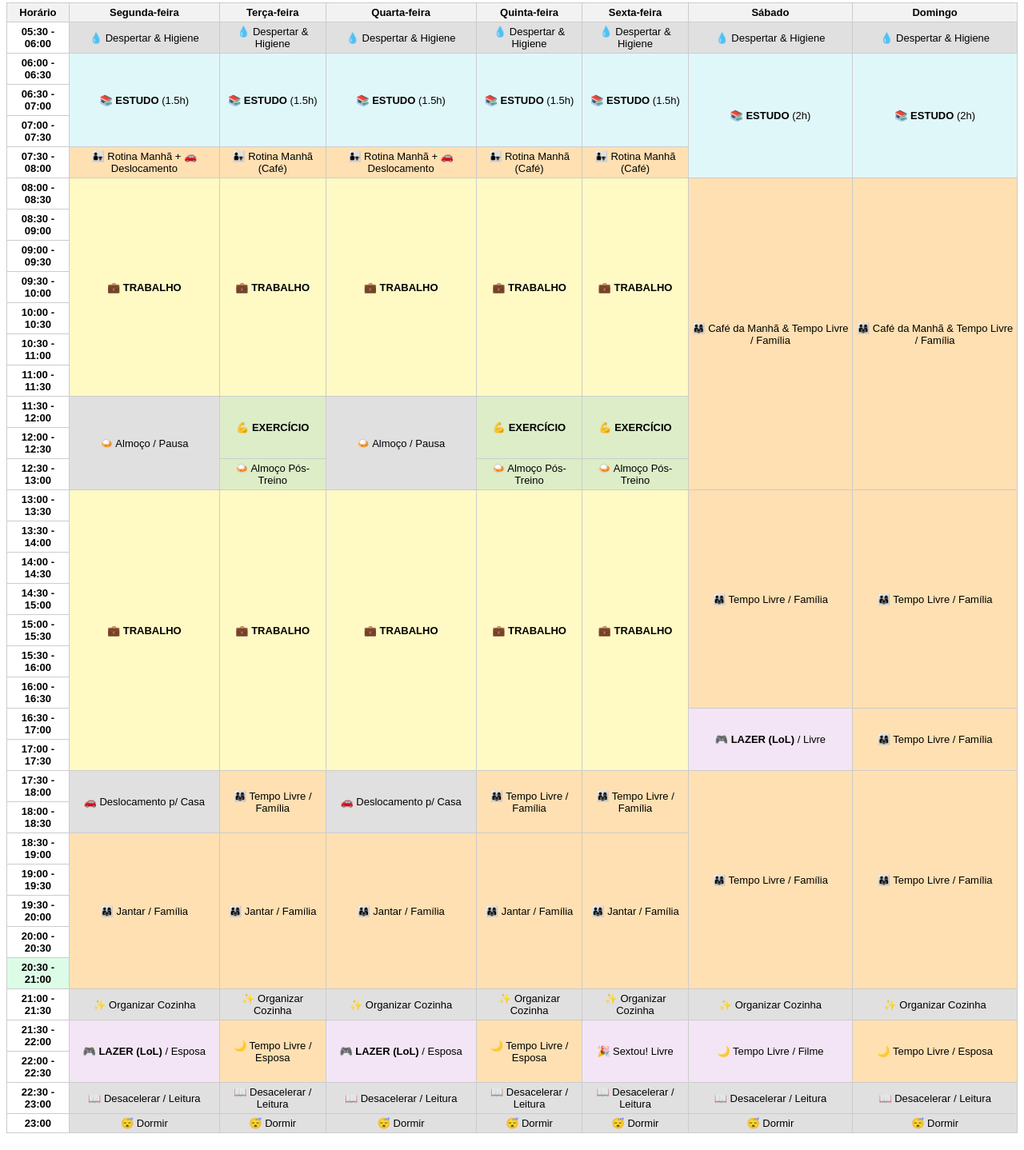
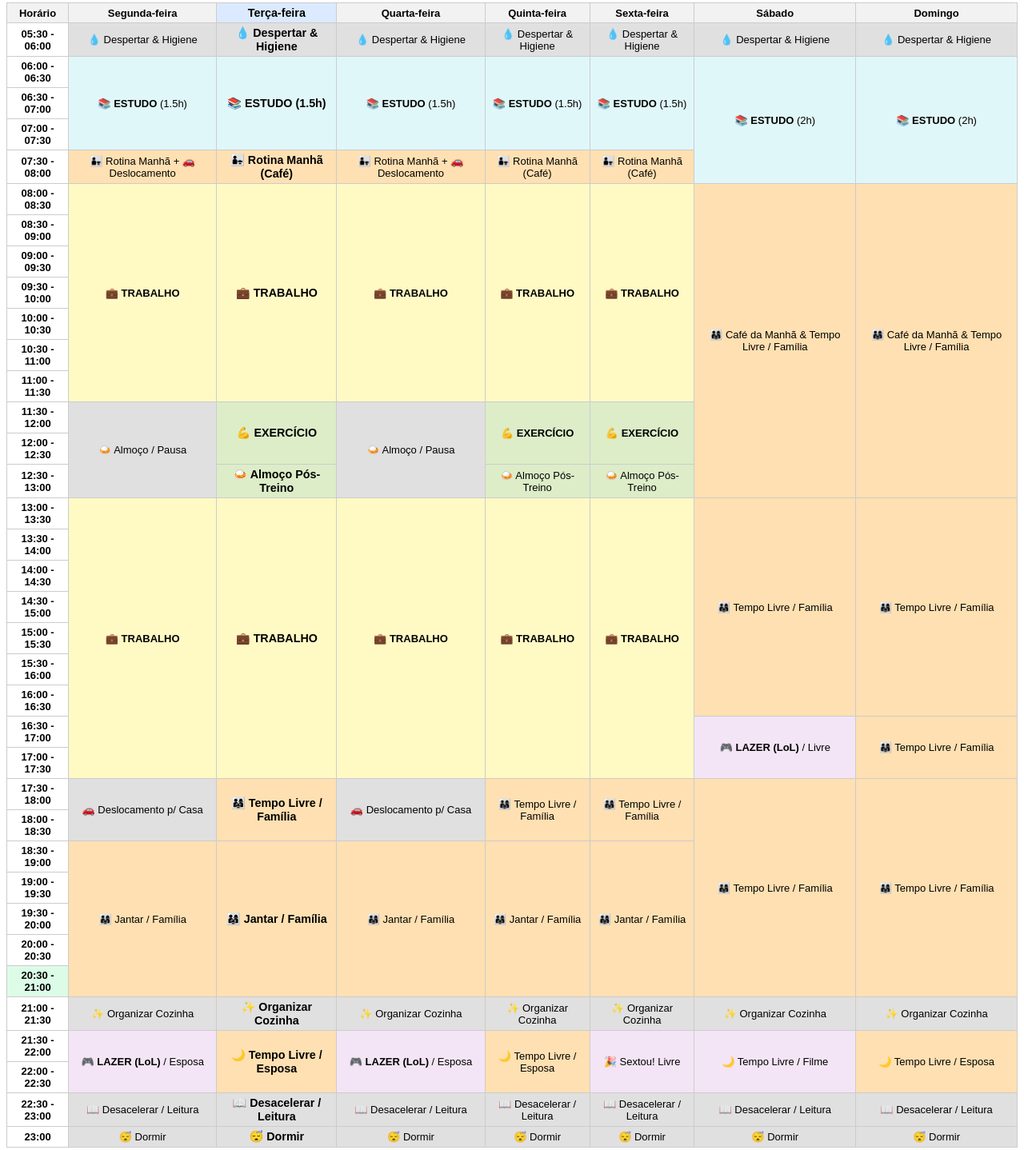
Before and after one commit to dboc/daniel, a plain HTML site: page rotina.html in a window 1280 px wide. Shown: the part 80-1518 px from the top of the page at 80% size. Drawn offline with Linux system fonts and the light colour scheme.

Commit message:
versao final

```diff
--- a/rotina.html
+++ b/rotina.html
@@ -21,7 +21,7 @@
       padding: 4px;
       text-align: center;
       vertical-align: middle;
-      transition: background-color 0.3s;
+      transition: background-color 0.3s, font-size 0.3s;
     }
 
     th {
@@ -79,208 +79,208 @@
 
   <table id="schedule-table">
     <thead>
-      <tr>
-        <th>Horário</th>
-        <th>Segunda-feira</th>
-        <th>Terça-feira</th>
-        <th>Quarta-feira</th>
-        <th>Quinta-feira</th>
-        <th>Sexta-feira</th>
-        <th>Sábado</th>
-        <th>Domingo</th>
+      <tr id="row-header">
+        <th id="cell-header-0">Horário</th>
+        <th id="cell-header-1">Segunda-feira</th>
+        <th id="cell-header-2">Terça-feira</th>
+        <th id="cell-header-3">Quarta-feira</th>
+        <th id="cell-header-4">Quinta-feira</th>
+        <th id="cell-header-5">Sexta-feira</th>
+        <th id="cell-header-6">Sábado</th>
+        <th id="cell-header-7">Domingo</th>
       </tr>
     </thead>
-    <tbody>
-      <tr>
-        <td><b>05:30 - 06:00</b></td>
-        <td class="personal">💧 Despertar & Higiene</td>
-        <td class="personal">💧 Despertar & Higiene</td>
-        <td class="personal">💧 Despertar & Higiene</td>
-        <td class="personal">💧 Despertar & Higiene</td>
-        <td class="personal">💧 Despertar & Higiene</td>
-        <td class="personal">💧 Despertar & Higiene</td>
-        <td class="personal">💧 Despertar & Higiene</td>
+    <tbody id="schedule-tbody">
+      <tr id="row-0">
+        <td id="cell-0-0"><b>05:30 - 06:00</b></td>
+        <td id="cell-0-1" class="personal">💧 Despertar & Higiene</td>
+        <td id="cell-0-2" class="personal">💧 Despertar & Higiene</td>
+        <td id="cell-0-3" class="personal">💧 Despertar & Higiene</td>
+        <td id="cell-0-4" class="personal">💧 Despertar & Higiene</td>
+        <td id="cell-0-5" class="personal">💧 Despertar & Higiene</td>
+        <td id="cell-0-6" class="personal">💧 Despertar & Higiene</td>
+        <td id="cell-0-7" class="personal">💧 Despertar & Higiene</td>
       </tr>
-      <tr>
-        <td><b>06:00 - 06:30</b></td>
-        <td rowspan="3" class="study">📚 <b>ESTUDO</b> (1.5h)</td>
-        <td rowspan="3" class="study">📚 <b>ESTUDO</b> (1.5h)</td>
-        <td rowspan="3" class="study">📚 <b>ESTUDO</b> (1.5h)</td>
-        <td rowspan="3" class="study">📚 <b>ESTUDO</b> (1.5h)</td>
-        <td rowspan="3" class="study">📚 <b>ESTUDO</b> (1.5h)</td>
-        <td rowspan="4" class="study">📚 <b>ESTUDO</b> (2h)</td>
-        <td rowspan="4" class="study">📚 <b>ESTUDO</b> (2h)</td>
+      <tr id="row-1">
+        <td id="cell-1-0"><b>06:00 - 06:30</b></td>
+        <td id="cell-1-1" rowspan="3" class="study">📚 <b>ESTUDO</b> (1.5h)</td>
+        <td id="cell-1-2" rowspan="3" class="study">📚 <b>ESTUDO</b> (1.5h)</td>
+        <td id="cell-1-3" rowspan="3" class="study">📚 <b>ESTUDO</b> (1.5h)</td>
+        <td id="cell-1-4" rowspan="3" class="study">📚 <b>ESTUDO</b> (1.5h)</td>
+        <td id="cell-1-5" rowspan="3" class="study">📚 <b>ESTUDO</b> (1.5h)</td>
+        <td id="cell-1-6" rowspan="4" class="study">📚 <b>ESTUDO</b> (2h)</td>
+        <td id="cell-1-7" rowspan="4" class="study">📚 <b>ESTUDO</b> (2h)</td>
       </tr>
-      <tr>
-        <td><b>06:30 - 07:00</b></td>
+      <tr id="row-2">
+        <td id="cell-2-0"><b>06:30 - 07:00</b></td>
       </tr>
-      <tr>
-        <td><b>07:00 - 07:30</b></td>
+      <tr id="row-3">
+        <td id="cell-3-0"><b>07:00 - 07:30</b></td>
       </tr>
-      <tr>
-        <td><b>07:30 - 08:00</b></td>
-        <td class="family">👨‍👧 Rotina Manhã + 🚗 Deslocamento</td>
-        <td class="family">👨‍👧 Rotina Manhã (Café)</td>
-        <td class="family">👨‍👧 Rotina Manhã + 🚗 Deslocamento</td>
-        <td class="family">👨‍👧 Rotina Manhã (Café)</td>
-        <td class="family">👨‍👧 Rotina Manhã (Café)</td>
+      <tr id="row-4">
+        <td id="cell-4-0"><b>07:30 - 08:00</b></td>
+        <td id="cell-4-1" class="family">👨‍👧 Rotina Manhã + 🚗 Deslocamento</td>
+        <td id="cell-4-2" class="family">👨‍👧 Rotina Manhã (Café)</td>
+        <td id="cell-4-3" class="family">👨‍👧 Rotina Manhã + 🚗 Deslocamento</td>
+        <td id="cell-4-4" class="family">👨‍👧 Rotina Manhã (Café)</td>
+        <td id="cell-4-5" class="family">👨‍👧 Rotina Manhã (Café)</td>
       </tr>
-      <tr>
-        <td><b>08:00 - 08:30</b></td>
-        <td rowspan="7" class="work">💼 <b>TRABALHO</b></td>
-        <td rowspan="7" class="work">💼 <b>TRABALHO</b></td>
-        <td rowspan="7" class="work">💼 <b>TRABALHO</b></td>
-        <td rowspan="7" class="work">💼 <b>TRABALHO</b></td>
-        <td rowspan="7" class="work">💼 <b>TRABALHO</b></td>
-        <td rowspan="10" class="family">👨‍👩‍👧 Café da Manhã & Tempo Livre / Família</td>
-        <td rowspan="10" class="family">👨‍👩‍👧 Café da Manhã & Tempo Livre / Família</td>
+      <tr id="row-5">
+        <td id="cell-5-0"><b>08:00 - 08:30</b></td>
+        <td id="cell-5-1" rowspan="7" class="work">💼 <b>TRABALHO</b></td>
+        <td id="cell-5-2" rowspan="7" class="work">💼 <b>TRABALHO</b></td>
+        <td id="cell-5-3" rowspan="7" class="work">💼 <b>TRABALHO</b></td>
+        <td id="cell-5-4" rowspan="7" class="work">💼 <b>TRABALHO</b></td>
+        <td id="cell-5-5" rowspan="7" class="work">💼 <b>TRABALHO</b></td>
+        <td id="cell-5-6" rowspan="10" class="family">👨‍👩‍👧 Café da Manhã & Tempo Livre / Família</td>
+        <td id="cell-5-7" rowspan="10" class="family">👨‍👩‍👧 Café da Manhã & Tempo Livre / Família</td>
       </tr>
-      <tr>
-        <td><b>08:30 - 09:00</b></td>
+      <tr id="row-6">
+        <td id="cell-6-0"><b>08:30 - 09:00</b></td>
       </tr>
-      <tr>
-        <td><b>09:00 - 09:30</b></td>
+      <tr id="row-7">
+        <td id="cell-7-0"><b>09:00 - 09:30</b></td>
       </tr>
-      <tr>
-        <td><b>09:30 - 10:00</b></td>
+      <tr id="row-8">
+        <td id="cell-8-0"><b>09:30 - 10:00</b></td>
       </tr>
-      <tr>
-        <td><b>10:00 - 10:30</b></td>
+      <tr id="row-9">
+        <td id="cell-9-0"><b>10:00 - 10:30</b></td>
       </tr>
-      <tr>
-        <td><b>10:30 - 11:00</b></td>
+      <tr id="row-10">
+        <td id="cell-10-0"><b>10:30 - 11:00</b></td>
       </tr>
-      <tr>
-        <td><b>11:00 - 11:30</b></td>
+      <tr id="row-11">
+        <td id="cell-11-0"><b>11:00 - 11:30</b></td>
       </tr>
-      <tr>
-        <td><b>11:30 - 12:00</b></td>
-        <td rowspan="3" class="personal">🍛 Almoço / Pausa</td>
-        <td rowspan="2" class="exercise">💪 <b>EXERCÍCIO</b></td>
-        <td rowspan="3" class="personal">🍛 Almoço / Pausa</td>
-        <td rowspan="2" class="exercise">💪 <b>EXERCÍCIO</b></td>
-        <td rowspan="2" class="exercise">💪 <b>EXERCÍCIO</b></td>
+      <tr id="row-12">
+        <td id="cell-12-0"><b>11:30 - 12:00</b></td>
+        <td id="cell-12-1" rowspan="3" class="personal">🍛 Almoço / Pausa</td>
+        <td id="cell-12-2" rowspan="2" class="exercise">💪 <b>EXERCÍCIO</b></td>
+        <td id="cell-12-3" rowspan="3" class="personal">🍛 Almoço / Pausa</td>
+        <td id="cell-12-4" rowspan="2" class="exercise">💪 <b>EXERCÍCIO</b></td>
+        <td id="cell-12-5" rowspan="2" class="exercise">💪 <b>EXERCÍCIO</b></td>
       </tr>
-      <tr>
-        <td><b>12:00 - 12:30</b></td>
+      <tr id="row-13">
+        <td id="cell-13-0"><b>12:00 - 12:30</b></td>
       </tr>
-      <tr>
-        <td><b>12:30 - 13:00</b></td>
-        <td class="exercise">🍛 Almoço Pós-Treino</td>
-        <td class="exercise">🍛 Almoço Pós-Treino</td>
-        <td class="exercise">🍛 Almoço Pós-Treino</td>
+      <tr id="row-14">
+        <td id="cell-14-0"><b>12:30 - 13:00</b></td>
+        <td id="cell-14-2" class="exercise">🍛 Almoço Pós-Treino</td>
+        <td id="cell-14-4" class="exercise">🍛 Almoço Pós-Treino</td>
+        <td id="cell-14-5" class="exercise">🍛 Almoço Pós-Treino</td>
       </tr>
-      <tr>
-        <td><b>13:00 - 13:30</b></td>
-        <td rowspan="9" class="work">💼 <b>TRABALHO</b></td>
-        <td rowspan="9" class="work">💼 <b>TRABALHO</b></td>
-        <td rowspan="9" class="work">💼 <b>TRABALHO</b></td>
-        <td rowspan="9" class="work">💼 <b>TRABALHO</b></td>
-        <td rowspan="9" class="work">💼 <b>TRABALHO</b></td>
-        <td rowspan="7" class="family">👨‍👩‍👧 Tempo Livre / Família</td>
-        <td rowspan="7" class="family">👨‍👩‍👧 Tempo Livre / Família</td>
+      <tr id="row-15">
+        <td id="cell-15-0"><b>13:00 - 13:30</b></td>
+        <td id="cell-15-1" rowspan="9" class="work">💼 <b>TRABALHO</b></td>
+        <td id="cell-15-2" rowspan="9" class="work">💼 <b>TRABALHO</b></td>
+        <td id="cell-15-3" rowspan="9" class="work">💼 <b>TRABALHO</b></td>
+        <td id="cell-15-4" rowspan="9" class="work">💼 <b>TRABALHO</b></td>
+        <td id="cell-15-5" rowspan="9" class="work">💼 <b>TRABALHO</b></td>
+        <td id="cell-15-6" rowspan="7" class="family">👨‍👩‍👧 Tempo Livre / Família</td>
+        <td id="cell-15-7" rowspan="7" class="family">👨‍👩‍👧 Tempo Livre / Família</td>
       </tr>
-      <tr>
-        <td><b>13:30 - 14:00</b></td>
+      <tr id="row-16">
+        <td id="cell-16-0"><b>13:30 - 14:00</b></td>
       </tr>
-      <tr>
-        <td><b>14:00 - 14:30</b></td>
+      <tr id="row-17">
+        <td id="cell-17-0"><b>14:00 - 14:30</b></td>
       </tr>
-      <tr>
-        <td><b>14:30 - 15:00</b></td>
+      <tr id="row-18">
+        <td id="cell-18-0"><b>14:30 - 15:00</b></td>
       </tr>
-      <tr>
-        <td><b>15:00 - 15:30</b></td>
+      <tr id="row-19">
+        <td id="cell-19-0"><b>15:00 - 15:30</b></td>
       </tr>
-      <tr>
-        <td><b>15:30 - 16:00</b></td>
+      <tr id="row-20">
+        <td id="cell-20-0"><b>15:30 - 16:00</b></td>
       </tr>
-      <tr>
-        <td><b>16:00 - 16:30</b></td>
+      <tr id="row-21">
+        <td id="cell-21-0"><b>16:00 - 16:30</b></td>
       </tr>
-      <tr>
-        <td><b>16:30 - 17:00</b></td>
-        <td rowspan="2" class="leisure">🎮 <b>LAZER (LoL)</b> / Livre</td>
-        <td rowspan="2" class="family">👨‍👩‍👧 Tempo Livre / Família</td>
+      <tr id="row-22">
+        <td id="cell-22-0"><b>16:30 - 17:00</b></td>
+        <td id="cell-22-6" rowspan="2" class="leisure">🎮 <b>LAZER (LoL)</b> / Livre</td>
+        <td id="cell-22-7" rowspan="2" class="family">👨‍👩‍👧 Tempo Livre / Família</td>
       </tr>
-      <tr>
-        <td><b>17:00 - 17:30</b></td>
+      <tr id="row-23">
+        <td id="cell-23-0"><b>17:00 - 17:30</b></td>
       </tr>
-      <tr>
-        <td><b>17:30 - 18:00</b></td>
-        <td rowspan="2" class="personal">🚗 Deslocamento p/ Casa</td>
-        <td rowspan="2" class="family">👨‍👩‍👧 Tempo Livre / Família</td>
-        <td rowspan="2" class="personal">🚗 Deslocamento p/ Casa</td>
-        <td rowspan="2" class="family">👨‍👩‍👧 Tempo Livre / Família</td>
-        <td rowspan="2" class="family">👨‍👩‍👧 Tempo Livre / Família</td>
-        <td rowspan="7" class="family">👨‍👩‍👧 Tempo Livre / Família</td>
-        <td rowspan="7" class="family">👨‍👩‍👧 Tempo Livre / Família</td>
+      <tr id="row-24">
+        <td id="cell-24-0"><b>17:30 - 18:00</b></td>
+        <td id="cell-24-1" rowspan="2" class="personal">🚗 Deslocamento p/ Casa</td>
+        <td id="cell-24-2" rowspan="2" class="family">👨‍👩‍👧 Tempo Livre / Família</td>
+        <td id="cell-24-3" rowspan="2" class="personal">🚗 Deslocamento p/ Casa</td>
+        <td id="cell-24-4" rowspan="2" class="family">👨‍👩‍👧 Tempo Livre / Família</td>
+        <td id="cell-24-5" rowspan="2" class="family">👨‍👩‍👧 Tempo Livre / Família</td>
+        <td id="cell-24-6" rowspan="7" class="family">👨‍👩‍👧 Tempo Livre / Família</td>
+        <td id="cell-24-7" rowspan="7" class="family">👨‍👩‍👧 Tempo Livre / Família</td>
       </tr>
-      <tr>
-        <td><b>18:00 - 18:30</b></td>
+      <tr id="row-25">
+        <td id="cell-25-0"><b>18:00 - 18:30</b></td>
       </tr>
-      <tr>
-        <td><b>18:30 - 19:00</b></td>
-        <td rowspan="5" class="family">👨‍👩‍👧 Jantar / Família</td>
-        <td rowspan="5" class="family">👨‍👩‍👧 Jantar / Família</td>
-        <td rowspan="5" class="family">👨‍👩‍👧 Jantar / Família</td>
-        <td rowspan="5" class="family">👨‍👩‍👧 Jantar / Família</td>
-        <td rowspan="5" class="family">👨‍👩‍👧 Jantar / Família</td>
+      <tr id="row-26">
+        <td id="cell-26-0"><b>18:30 - 19:00</b></td>
+        <td id="cell-26-1" rowspan="5" class="family">👨‍👩‍👧 Jantar / Família</td>
+        <td id="cell-26-2" rowspan="5" class="family">👨‍👩‍👧 Jantar / Família</td>
+        <td id="cell-26-3" rowspan="5" class="family">👨‍👩‍👧 Jantar / Família</td>
+        <td id="cell-26-4" rowspan="5" class="family">👨‍👩‍👧 Jantar / Família</td>
+        <td id="cell-26-5" rowspan="5" class="family">👨‍👩‍👧 Jantar / Família</td>
       </tr>
-      <tr>
-        <td><b>19:00 - 19:30</b></td>
+      <tr id="row-27">
+        <td id="cell-27-0"><b>19:00 - 19:30</b></td>
       </tr>
-      <tr>
-        <td><b>19:30 - 20:00</b></td>
+      <tr id="row-28">
+        <td id="cell-28-0"><b>19:30 - 20:00</b></td>
       </tr>
-      <tr>
-        <td><b>20:00 - 20:30</b></td>
+      <tr id="row-29">
+        <td id="cell-29-0"><b>20:00 - 20:30</b></td>
       </tr>
-      <tr>
-        <td><b>20:30 - 21:00</b></td>
+      <tr id="row-30">
+        <td id="cell-30-0"><b>20:30 - 21:00</b></td>
       </tr>
-      <tr>
-        <td><b>21:00 - 21:30</b></td>
-        <td class="personal">✨ Organizar Cozinha</td>
-        <td class="personal">✨ Organizar Cozinha</td>
-        <td class="personal">✨ Organizar Cozinha</td>
-        <td class="personal">✨ Organizar Cozinha</td>
-        <td class="personal">✨ Organizar Cozinha</td>
-        <td class="personal">✨ Organizar Cozinha</td>
-        <td class="personal">✨ Organizar Cozinha</td>
+      <tr id="row-31">
+        <td id="cell-31-0"><b>21:00 - 21:30</b></td>
+        <td id="cell-31-1" class="personal">✨ Organizar Cozinha</td>
+        <td id="cell-31-2" class="personal">✨ Organizar Cozinha</td>
+        <td id="cell-31-3" class="personal">✨ Organizar Cozinha</td>
+        <td id="cell-31-4" class="personal">✨ Organizar Cozinha</td>
+        <td id="cell-31-5" class="personal">✨ Organizar Cozinha</td>
+        <td id="cell-31-6" class="personal">✨ Organizar Cozinha</td>
+        <td id="cell-31-7" class="personal">✨ Organizar Cozinha</td>
       </tr>
-      <tr>
-        <td><b>21:30 - 22:00</b></td>
-        <td rowspan="2" class="leisure">🎮 <b>LAZER (LoL)</b> / Esposa</td>
-        <td rowspan="2" class="family">🌙 Tempo Livre / Esposa</td>
-        <td rowspan="2" class="leisure">🎮 <b>LAZER (LoL)</b> / Esposa</td>
-        <td rowspan="2" class="family">🌙 Tempo Livre / Esposa</td>
-        <td rowspan="2" class="leisure">🎉 Sextou! Livre</td>
-        <td rowspan="2" class="leisure">🌙 Tempo Livre / Filme</td>
-        <td rowspan="2" class="family">🌙 Tempo Livre / Esposa</td>
+      <tr id="row-32">
+        <td id="cell-32-0"><b>21:30 - 22:00</b></td>
+        <td id="cell-32-1" rowspan="2" class="leisure">🎮 <b>LAZER (LoL)</b> / Esposa</td>
+        <td id="cell-32-2" rowspan="2" class="family">🌙 Tempo Livre / Esposa</td>
+        <td id="cell-32-3" rowspan="2" class="leisure">🎮 <b>LAZER (LoL)</b> / Esposa</td>
+        <td id="cell-32-4" rowspan="2" class="family">🌙 Tempo Livre / Esposa</td>
+        <td id="cell-32-5" rowspan="2" class="leisure">🎉 Sextou! Livre</td>
+        <td id="cell-32-6" rowspan="2" class="leisure">🌙 Tempo Livre / Filme</td>
+        <td id="cell-32-7" rowspan="2" class="family">🌙 Tempo Livre / Esposa</td>
       </tr>
-      <tr>
-        <td><b>22:00 - 22:30</b></td>
+      <tr id="row-33">
+        <td id="cell-33-0"><b>22:00 - 22:30</b></td>
       </tr>
-      <tr>
-        <td><b>22:30 - 23:00</b></td>
-        <td class="personal">📖 Desacelerar / Leitura</td>
-        <td class="personal">📖 Desacelerar / Leitura</td>
-        <td class="personal">📖 Desacelerar / Leitura</td>
-        <td class="personal">📖 Desacelerar / Leitura</td>
-        <td class="personal">📖 Desacelerar / Leitura</td>
-        <td class="personal">📖 Desacelerar / Leitura</td>
-        <td class="personal">📖 Desacelerar / Leitura</td>
+      <tr id="row-34">
+        <td id="cell-34-0"><b>22:30 - 23:00</b></td>
+        <td id="cell-34-1" class="personal">📖 Desacelerar / Leitura</td>
+        <td id="cell-34-2" class="personal">📖 Desacelerar / Leitura</td>
+        <td id="cell-34-3" class="personal">📖 Desacelerar / Leitura</td>
+        <td id="cell-34-4" class="personal">📖 Desacelerar / Leitura</td>
+        <td id="cell-34-5" class="personal">📖 Desacelerar / Leitura</td>
+        <td id="cell-34-6" class="personal">📖 Desacelerar / Leitura</td>
+        <td id="cell-34-7" class="personal">📖 Desacelerar / Leitura</td>
       </tr>
-      <tr>
-        <td><b>23:00</b></td>
-        <td class="personal">😴 Dormir</td>
-        <td class="personal">😴 Dormir</td>
-        <td class="personal">😴 Dormir</td>
-        <td class="personal">😴 Dormir</td>
-        <td class="personal">😴 Dormir</td>
-        <td class="personal">😴 Dormir</td>
-        <td class="personal">😴 Dormir</td>
+      <tr id="row-35">
+        <td id="cell-35-0"><b>23:00</b></td>
+        <td id="cell-35-1" class="personal">😴 Dormir</td>
+        <td id="cell-35-2" class="personal">😴 Dormir</td>
+        <td id="cell-35-3" class="personal">😴 Dormir</td>
+        <td id="cell-35-4" class="personal">😴 Dormir</td>
+        <td id="cell-35-5" class="personal">😴 Dormir</td>
+        <td id="cell-35-6" class="personal">😴 Dormir</td>
+        <td id="cell-35-7" class="personal">😴 Dormir</td>
       </tr>
     </tbody>
   </table>
@@ -298,52 +298,67 @@
       // Colunas: 0=Horário, 1=Segunda, 2=Terça, ..., 7=Domingo
       const dayToColumnIndex = [7, 1, 2, 3, 4, 5, 6];
       const highlightColumnIndex = dayToColumnIndex[currentDay];
-      console.log(currentDay);
-      console.log(highlightColumnIndex);
-      // Pega a tabela e todas as suas linhas do corpo
-      const table = document.getElementById('schedule-table');
-      const tableBodyRows = table.tBodies[0].rows;
 
+      const tableBody = document.getElementById('schedule-tbody');
+      const tableHeader = document.querySelector('#schedule-table thead');
 
-      // --- 1. Destaca a Coluna e Aumenta a Fonte do Dia Atual ---
-      // if (highlightColumnIndex > 0) {
-      //   // Loop que passa por CADA linha da tabela (incluindo o cabeçalho)
-      //   for (let i = 0; i < table.rows.length; i++) {
-      //     // Pega a célula específica na linha atual e na coluna do dia de hoje
-      //     let cell = table.rows[i].cells[highlightColumnIndex];
+      // --- 1. Destaca a Coluna e Aumenta a Fonte do Dia Atual usando IDs ---
+      if (highlightColumnIndex > 0) {
+        // Aumenta a fonte do cabeçalho da coluna
+        const headerCellId = `cell-header-${highlightColumnIndex}`;
+        const headerCell = document.getElementById(headerCellId);
+        if(headerCell){
+            headerCell.style.fontSize = '1.1em';
+            headerCell.style.fontWeight = 'bold';
+            headerCell.classList.add('highlight-day');
+        }
 
-      //     // Verifica se a célula realmente existe antes de tentar modificá-la
-      //     if (cell) {
-      //       // Aumenta o tamanho da fonte da célula
-      //       cell.style.fontSize = '1.3em'; // Você pode ajustar o valor, ex: '110%' ou '16px'
-      //       cell.style.fontWeight = 'bold'; // Deixa o texto em negrito também
-      //     }
-      //   }
-      // }
+        // Loop pelas linhas do corpo da tabela
+        for (let i = 0; i < tableBody.rows.length; i++) {
+          // Constrói o ID da célula alvo: 'cell-rowIndex-colIndex'
+          const cellId = `cell-${i}-${highlightColumnIndex}`;
+          const cell = document.getElementById(cellId);
+
+          // Verifica se a célula existe antes de modificá-la (importante por causa do rowspan)
+          if (cell) {
+            //cell.classList.add('highlight-day');
+            cell.style.fontSize = '1.1em';
+            cell.style.fontWeight = 'bold';
+          }
+        }
+      }
 
       // --- 2. Encontra e Destaca a Linha da Hora Atual ---
       let highlightRowIndex = -1;
-      for (let i = 0; i < tableBodyRows.length; i++) {
-        const timeCell = tableBodyRows[i].cells[0];
+      for (let i = 0; i < tableBody.rows.length; i++) {
+        const timeCell = document.getElementById(`cell-${i}-0`);
+        if(timeCell){
             const timeText = timeCell.innerText;
-        // Pega a hora de início da linha (ex: "09:00")
             const timeMatch = timeText.match(/(\d{2}):(\d{2})/);
 
             if (timeMatch) {
                 const rowHours = parseInt(timeMatch[1]);
                 const rowMinutes = parseInt(timeMatch[2]);
 
-          // Compara se a hora atual é maior ou igual à hora da linha.
-          // A última linha que satisfizer isso é a linha atual.
                 if (currentHours > rowHours || (currentHours === rowHours && currentMinutes >= rowMinutes)) {
                     highlightRowIndex = i;
+                }
             }
         }
       }
 
       // Aplica o destaque na linha encontrada
       if (highlightRowIndex !== -1) {
-        tableBodyRows[highlightRowIndex].classList.add('highlight-time');
+        const row = document.getElementById(`row-${highlightRowIndex}`);
+        if(row){
+            row.classList.add('highlight-time');
+
+            // 3. Destaca a célula de interseção
+            const intersectCell = document.getElementById(`cell-${highlightRowIndex}-${highlightColumnIndex}`);
+            if (intersectCell) {
+                intersectCell.classList.add('highlight-intersect');
+            }
+        }
       }
 
       // --- 4. Mostra o dia da semana no texto ---
```
Lines whose indentation alone changed are shown as unchanged.
